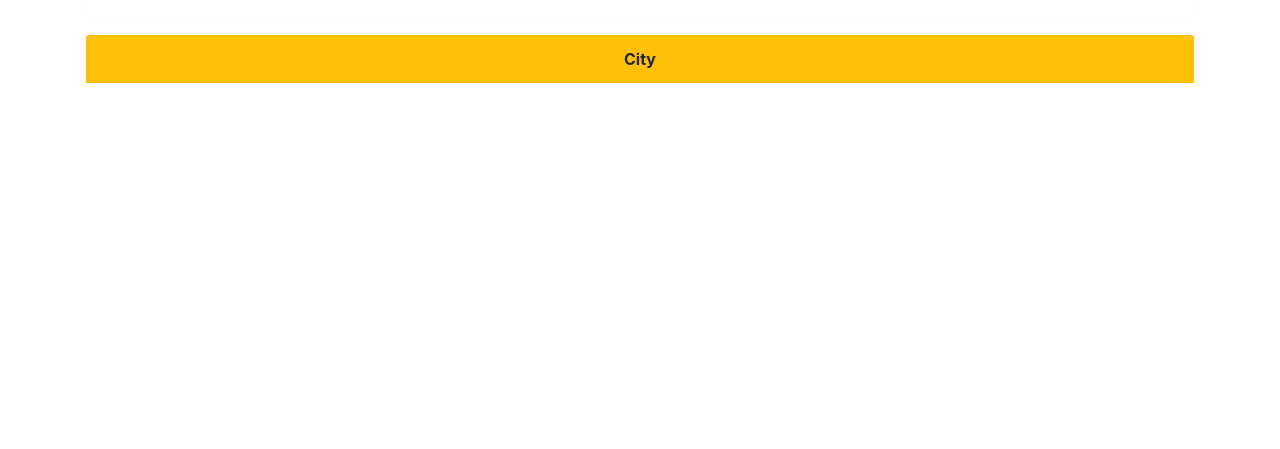
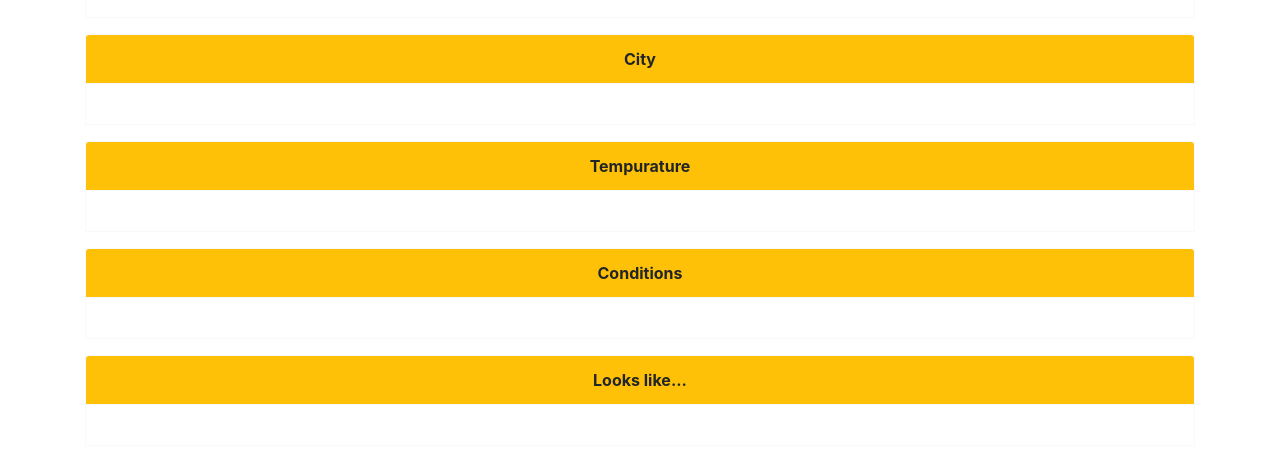
Before and after one commit to rcbrowder/my-get-weather, a plain HTML site: page app/index.html in a window 1280 px wide. Shown: the part 617-1066 px from the top of the page. Before the commit the page ends 800 px from the top, so only its background shows below. Drawn offline with nearby package versions, Linux system fonts and the light colour scheme.

Commit message:
Creates output div with cards for City, Tempurature, Conditions, and Image

```diff
--- a/app/index.html
+++ b/app/index.html
@@ -35,10 +35,34 @@
         </div>
 
         <div id="output">
-            <div class="card mb-3 border-light">
+            <div class="card mb-3 border-light rounded-0">
                 <div class="card-header bg-warning text-center font-weight-bold border-light">
                     City
-        </div>
+                </div>
+                <div id="city" class="card-body text-center"></div>
+            </div>
+            <div class="card mb-3 border-light rounded-0">
+                <div class="card-header bg-warning text-center font-weight-bold border-light">
+                    Tempurature
+                </div>
+                <div id="temp" class="card-body text-center"></div>
+            </div>
+            <div class="card mb-3 border-light rounded-0">
+                <div class="card-header bg-warning text-center font-weight-bold border-light">
+                    Conditions
+                </div>
+                <div id="cond" class="card-body text-center"></div>
+            </div>
+            <div class="card mb-3 border-light rounded-0">
+                <div class="card-header bg-warning text-center font-weight-bold border-light">
+                    Looks like...
+                </div>
+                <div id="imag" class="card-body text-center"></div>
+            </div>
 
+            <script src="https://code.jquery.com/jquery-3.3.1.slim.min.js" integrity="sha384-q8i/X+965DzO0rT7abK41JStQIAqVgRVzpbzo5smXKp4YfRvH+8abtTE1Pi6jizo" crossorigin="anonymous"></script>
+            <script src="https://cdnjs.cloudflare.com/ajax/libs/popper.js/1.14.3/umd/popper.min.js" integrity="sha384-ZMP7rVo3mIykV+2+9J3UJ46jBk0WLaUAdn689aCwoqbBJiSnjAK/l8WvCWPIPm49" crossorigin="anonymous"></script>
+            <script src="https://stackpath.bootstrapcdn.com/bootstrap/4.1.1/js/bootstrap.min.js" integrity="sha384-smHYKdLADwkXOn1EmN1qk/HfnUcbVRZyYmZ4qpPea6sjB/pTJ0euyQp0Mk8ck+5T" crossorigin="anonymous"></script>
+            <script src="main.js"></script>
     </body>
 </html>
```
